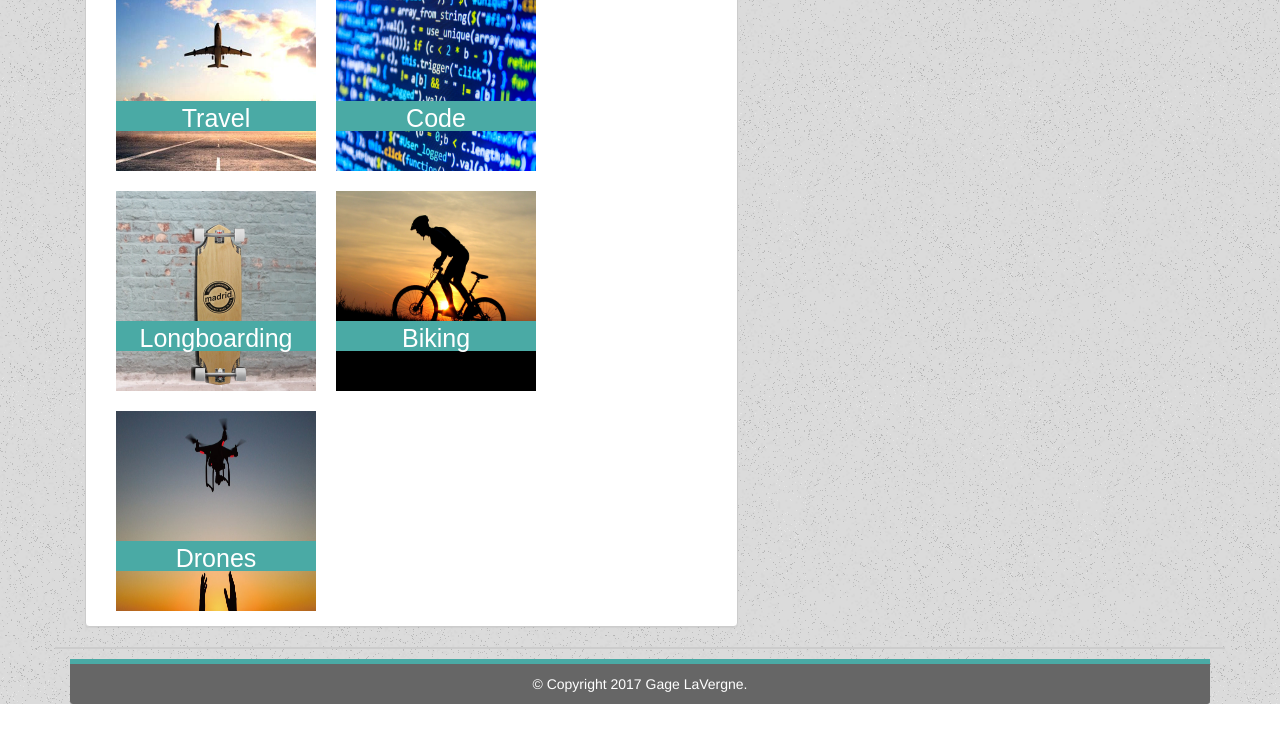
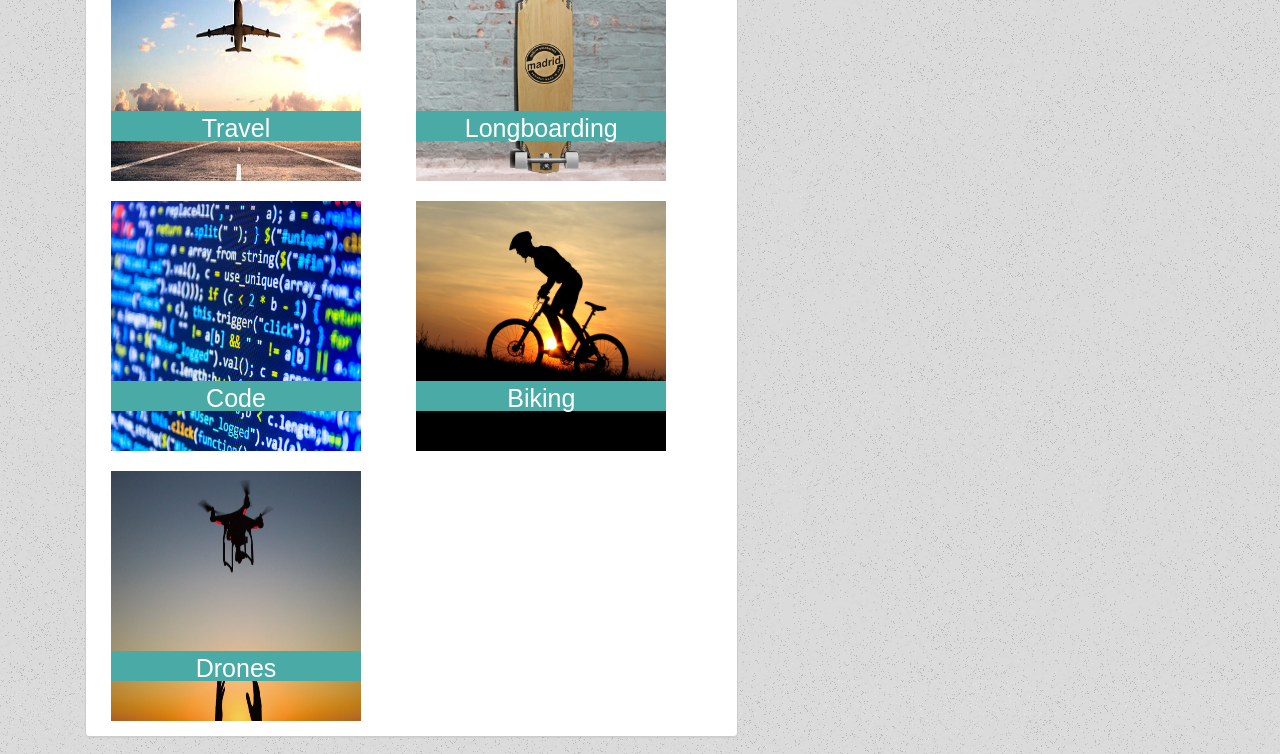
Before and after one commit to gagelavergne/Bootstrap-Portfolio, a plain HTML site: page portfolio.html in a window 1280 px wide. Shown: the part 220-974 px from the top of the page. Before the commit the page ends 924 px from the top, so only its background shows below. Drawn offline with nearby package versions, Linux system fonts and the light colour scheme.

Commit message:
more updates to portfolio/ more to come still having issues with the damn images

```diff
--- a/assets/css/style.css
+++ b/assets/css/style.css
@@ -68,33 +68,19 @@
 	float: left;
 }
 .pic {
-	width: 200px;
-	height: 200px;
+	width: 250px;
+	height: 250px;
 }
 
 
-#row {
+#margin {
 
-	margin-left: 25px;
-	margin-top: 40px;{
+	margin-left: 20px;
 	}
-}
 
 
 
-.textwrapper1 {
 
-	position: absolute;
-	left:0px;
-	bottom: 40px;
-	font-family: 'Arial', 'Helvetica Neue', 'Helvetica', 'sans-serif';
-	font-size: 25px;
-	color: white;
-	background-color: #4aaaa5;
-	width: 100%;
-	height:30px;
-	text-align: center;
-}
 
 
 
@@ -105,7 +91,7 @@
 }
 
 
-.textwrapper2 {
+.textwrapper {
 
 	position: absolute;
 	left: 0px;
--- a/portfolio.html
+++ b/portfolio.html
@@ -47,64 +47,60 @@
               </div>
               <div class="panel-body" id="texts">
 
-                <div id="row">
+                <div class="row">
+
+                  <div class="col-md-6">
+                  <div id="topic">
+                    <div class="imagewrapper" style="margin-right: 20px; margin-left: 10px">
+                      <img class="pic" src="assets/images/travel.jpg" alt="travel">
+                      <div class="textwrapper">Travel</div>
+                    </div>
+                  </div>
 
                       <div id="topic">
-        <div class="imagewrapper" style="margin-right: 20px; margin-left: -10px">
-          <img class="pic" src="assets/images/travel.jpg" alt="travel">
-          <div class="textwrapper1">Travel</div>
+                        <div class="imagewrapper" style="margin-left: 10px;">
+                          <img class="pic" src="assets/images/code.jpg" alt="code">
+                          <div class="textwrapper">Code</div>
+                        </div>
+                      </div>
                    </div>
 
 
+                <div class="row">
+
+                  <div class="col-md-6">
+                  <div id="topic">
+                    <div class="imagewrapper" style=" margin-right: 20px; margin-left: -10px;">
+                      <img class="pic" src="assets/images/longboard.jpg" alt="longboard">
+                      <div class="textwrapper">Longboarding</div>
                     </div>
-      <div id="fix">
+
+                    </div>
+
+
                     <div id="topic">
-          <div class="imagewrapper">
-            <img class="pic" src="assets/images/code.jpg" alt="code">
-            <div class="textwrapper2">Code</div>
+                      <div class="imagewrapper" style="margin-left: -10px;">
+                        <img class="pic" src="assets/images/biking.jpg" alt="biking">
+                        <div class="textwrapper">Biking</div>
                       </div>
                     </div>
                   </div>
                 </div>
-    <div id="row">
-
-      <div id="topic">
-        <div class="imagewrapper" style=" margin-right: 20px; margin-left: -10px;">
-          <img class="pic" src="assets/images/longboard.jpg" alt="longboard">
-          <div class="textwrapper1">Longboarding</div>
-        </div>
-
-
-      </div>
-      <div id="fix">
-        <div id="topic">
-          <div class="imagewrapper">
-            <img class="pic" src="assets/images/biking.jpg" alt="biking">
-            <div class="textwrapper2">Biking</div>
-          </div>
-        </div>
-      </div>
-    </div>
-    <div id="row">
-      <div id="fix2">
-        <div id="topic" style="margin-left: -10px;">
+                <div class="row">
+                  <div class="col-md-3">
+                    <div id="topic" style="margin-left: 25px;">
                       <div class="imagewrapper">
                         <img class="pic" src="assets/images/drone.jpg" alt="drone">
-            <div class="textwrapper1">Drones</div>
+                        <div class="textwrapper">Drones</div>
                       </div>
 
                     </div>
                   </div>
                 </div>
-
-
-
-
-
-
               </div>
             </div>
           </div>
+
 
           <div class="col-md-4">
 
@@ -137,6 +133,5 @@
 
       <div class="panel-footer" id="footer">&copy; Copyright 2017 Gage LaVergne.</div>
     </div>
-
   </body>
 </html>
```
Also changed, not shown: 1 other file. Lines whose indentation alone changed are shown as unchanged.
